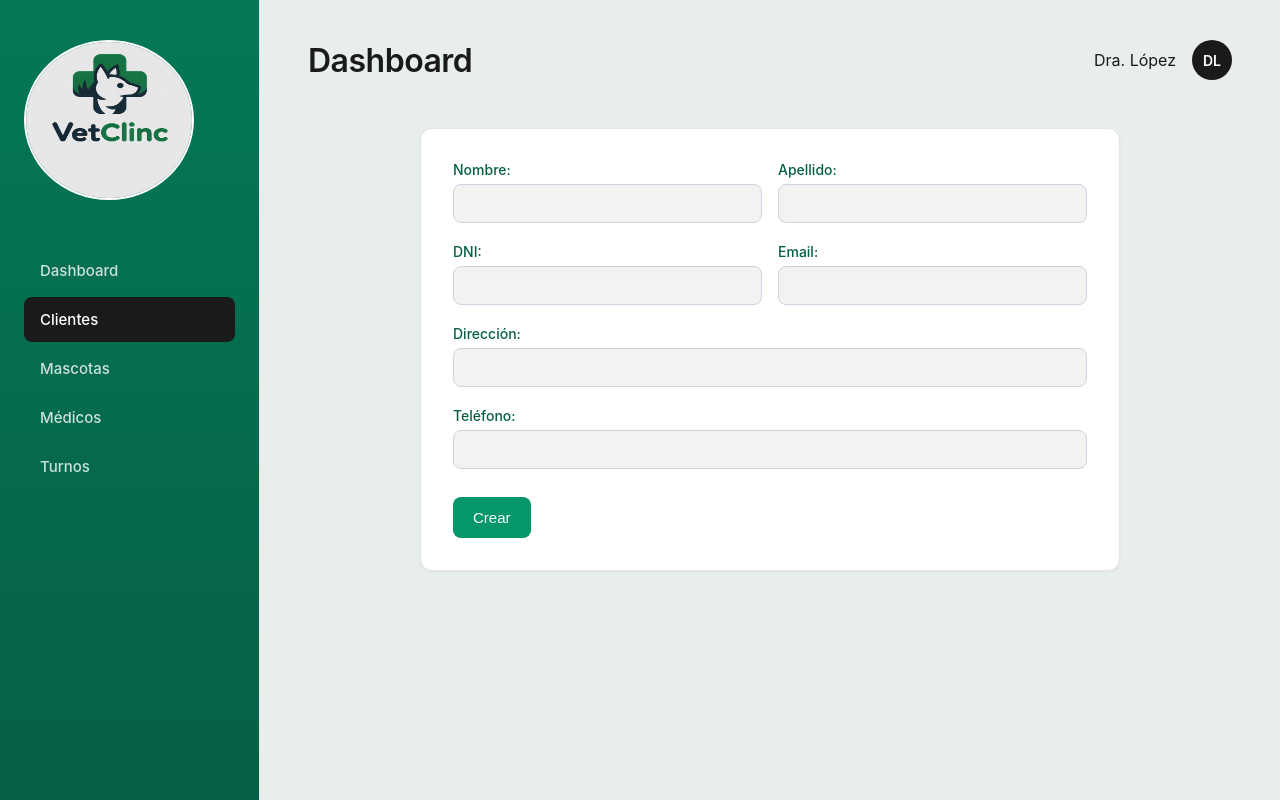
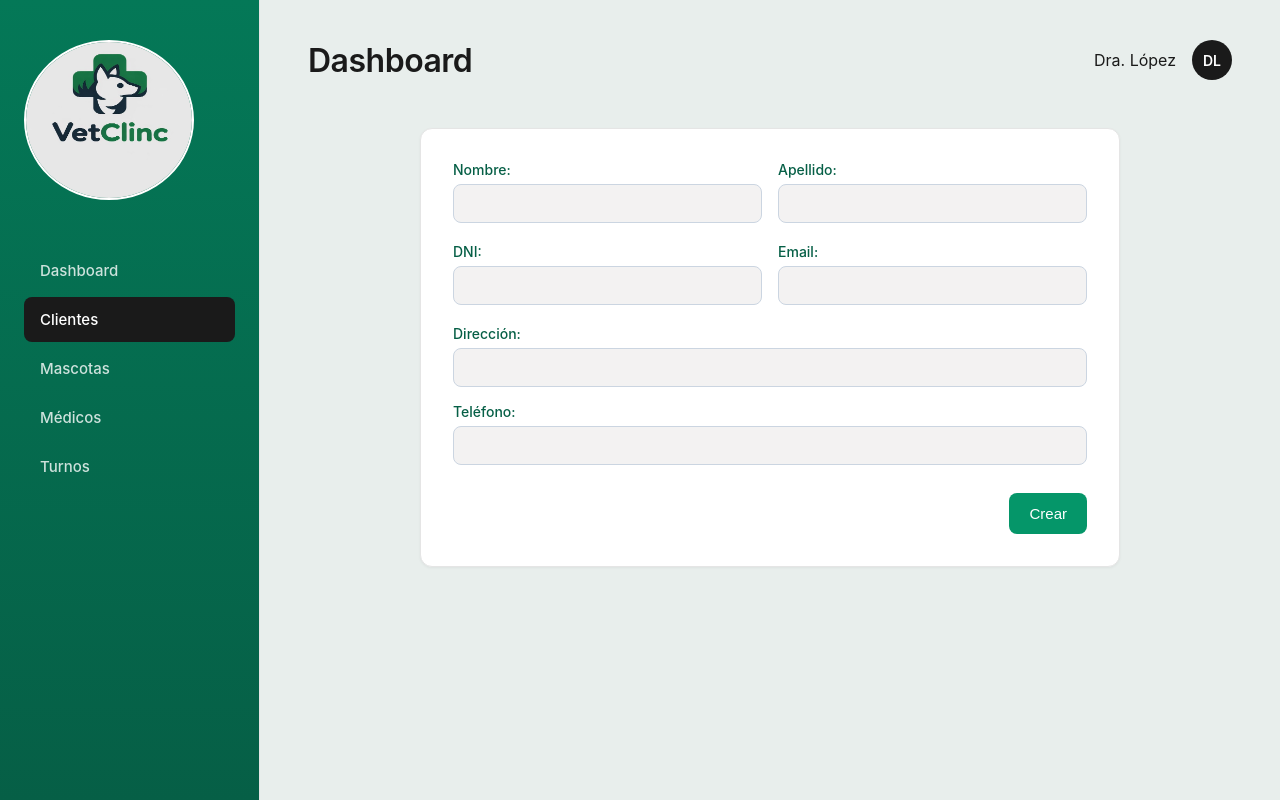
Before and after one commit to carlos-huallpa/veterinaria, an Angular app in the folder frontend/frontend-app/: page /clientes-form in a window 1280 px wide. Built offline with nearby package versions, Linux system fonts and the light colour scheme.

Commit message:
Hofix: reorganizacion de campos

```diff
--- a/frontend/frontend-app/src/app/components/clientes-form/clientes-form.css
+++ b/frontend/frontend-app/src/app/components/clientes-form/clientes-form.css
@@ -57,7 +57,7 @@ input:focus {
 
 /* Botón */
 button {
-  align-self: flex-start;
+  align-self: flex-end;
   margin-top: 8px;
   padding: 12px 20px;
   border-radius: 8px;
--- a/frontend/frontend-app/src/app/components/clientes-form/clientes-form.html
+++ b/frontend/frontend-app/src/app/components/clientes-form/clientes-form.html
@@ -24,6 +24,7 @@
     </div>
   </div>
 
+  <div class="form-row">
       <div class="form-group full-width">
         <label>Dirección:</label>
         <input formControlName="direccion">
@@ -33,6 +34,7 @@
         <label>Teléfono:</label>
         <input formControlName="telefono">
       </div>
+  </div>
 
   <button type="submit">{{ clienteId ? 'Actualizar' : 'Crear' }}</button>
 </form>
```
Lines whose indentation alone changed are shown as unchanged.
